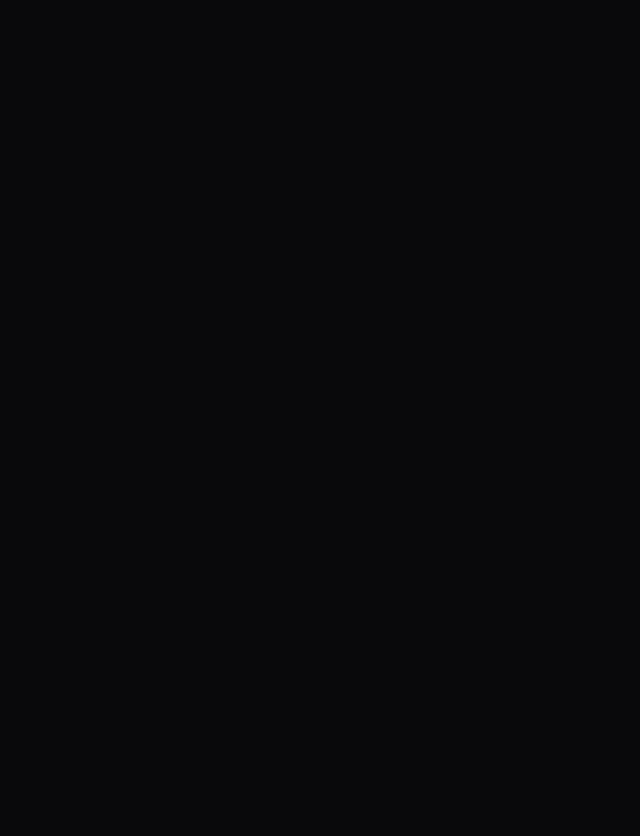
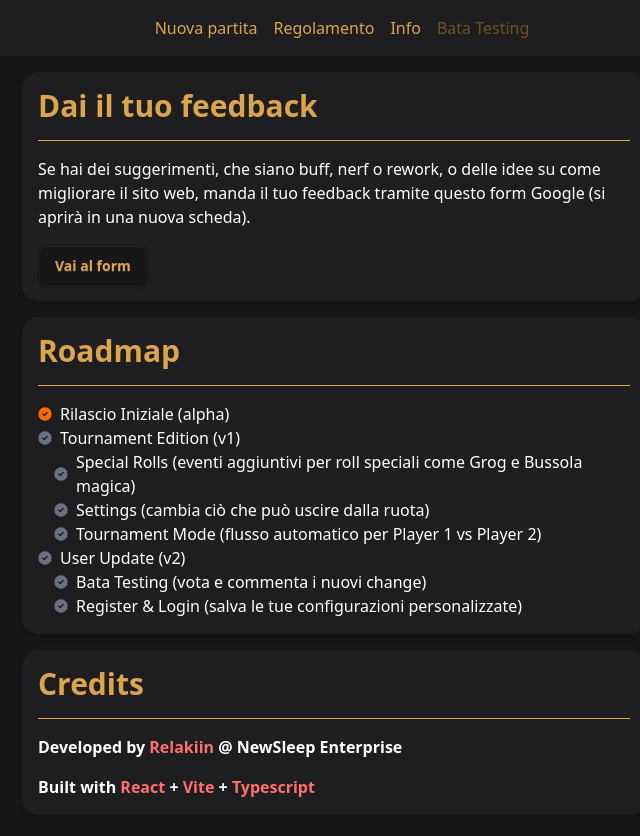
Before and after one commit to Relakiin/batanga-fe, a React (Vite) app: page /info in a window 1280 px wide. Before the commit this address had no page. Shown: the top 836 px of the page, without its empty margins (306-946 px from the left). Before the commit the page ends 800 px from the top, so only its background shows below. Built offline with nearby package versions, Linux system fonts and the light colour scheme.

Commit message:
renamed feedback page to info and added content, added random time offset to wheel onStop

```diff
--- a/src/components/BatangaWheel.tsx
+++ b/src/components/BatangaWheel.tsx
@@ -85,8 +85,11 @@ const BatangaWheel = ({ items, onResult }: BatangaWheelProps) => {
 
   const handleSpin = async () => {
     if (spinning) {
+      const offset = Math.round(Math.random() * 500);
       setSpinning(false);
-      onStop();
+      setTimeout(() => {
+        onStop();
+      }, offset);
     } else {
       setSpinning(true);
       onStart();
--- a/src/components/Header.tsx
+++ b/src/components/Header.tsx
@@ -49,17 +49,17 @@ const Header = () => {
             </Link>
           </li>
           <li>
-            <Link to="/feedback" className="hover:underline">
+            <Link to="/info" className="hover:underline">
               {isMobile ? (
                 <button
                   className={clsx('btn', {
-                    'btn-secondary': location.pathname === Paths.FEEDBACK,
+                    'btn-secondary': location.pathname === Paths.INFO,
                   })}
                 >
                   <MdFeedback size={20} />
                 </button>
               ) : (
-                'Feedback'
+                'Info'
               )}
             </Link>
           </li>
--- a/src/components/Menu.tsx
+++ b/src/components/Menu.tsx
@@ -19,7 +19,7 @@ const Menu = ({ items }: MenuProps) => {
 
   const buildItems = (items: MenuItem[]) => {
     return items.map((item) => (
-      <li key={item.id}>
+      <li>
         {item.subItems ? (
           <details>
             <summary>{item.name}</summary>
--- /dev/null
+++ b/src/data/roadmapInfo.ts
@@ -0,0 +1,44 @@
+export interface RoadmapInfo {
+  text: string;
+  done: boolean;
+  subitems?: RoadmapInfo[];
+}
+
+export const roadmap: RoadmapInfo[] = [
+  {
+    text: 'Rilascio Iniziale (alpha)',
+    done: true,
+  },
+  {
+    text: 'Tournament Edition (v1)',
+    done: false,
+    subitems: [
+      {
+        text: 'Special Rolls (eventi aggiuntivi per roll speciali come Grog e Bussola magica)',
+        done: false,
+      },
+      {
+        text: 'Settings (cambia ciò che può uscire dalla ruota)',
+        done: false,
+      },
+      {
+        text: 'Tournament Mode (flusso automatico per Player 1 vs Player 2)',
+        done: false,
+      },
+    ],
+  },
+  {
+    text: 'User Update (v2)',
+    done: false,
+    subitems: [
+      {
+        text: 'Bata Testing (vota e commenta i nuovi change)',
+        done: false,
+      },
+      {
+        text: 'Register & Login (salva le tue configurazioni personalizzate)',
+        done: false,
+      },
+    ],
+  },
+];
--- a/src/main.tsx
+++ b/src/main.tsx
@@ -6,7 +6,7 @@ import Layout from './components/Layout';
 import Landing from './pages/Landing';
 import Play from './pages/Play';
 import Rules from './pages/Rules';
-import Feedback from './pages/Feedback';
+import Info from './pages/Info';
 
 createRoot(document.getElementById('root')!).render(
   <StrictMode>
@@ -16,7 +16,7 @@ createRoot(document.getElementById('root')!).render(
             <Route index element={<Landing />} />
             <Route path="/play" element={<Play />} />
             <Route path="/rules" element={<Rules />} />
-            <Route path="/feedback" element={<Feedback />} />
+            <Route path="/info" element={<Info />} />
           </Route>
         </Routes>
       </BrowserRouter>
--- a/src/pages/Feedback.tsx
+++ /dev/null
@@ -1,11 +0,0 @@
-import { Link } from 'react-router-dom';
-
-function Feedback() {
-  return (
-    <Link to="/play">
-      <button className="btn">Vai alla ruota</button>
-    </Link>
-  );
-}
-
-export default Feedback;
--- /dev/null
+++ b/src/pages/Info.tsx
@@ -0,0 +1,95 @@
+import { roadmap, RoadmapInfo } from '../data/roadmapInfo';
+
+function Info() {
+  const buildRoadMap = (steps: RoadmapInfo[], level = 0) => {
+    return (
+      <ul className="list-none">
+        {steps.map((step, index) => (
+          <li key={index} className="flex flex-col">
+            <div
+              className="flex items-center"
+              style={{ marginLeft: `${level * 16}px` }}
+            >
+              <svg
+                className={`w-3.5 h-3.5 me-2 shrink-0 ${
+                  step.done ? 'text-orange-500' : 'text-gray-500'
+                }`}
+                aria-hidden="true"
+                xmlns="http://www.w3.org/2000/svg"
+                fill="currentColor"
+                viewBox="0 0 20 20"
+              >
+                <path d="M10 .5a9.5 9.5 0 1 0 9.5 9.5A9.51 9.51 0 0 0 10 .5Zm3.707 8.207-4 4a1 1 0 0 1-1.414 0l-2-2a1 1 0 0 1 1.414-1.414L9 10.586l3.293-3.293a1 1 0 0 1 1.414 1.414Z" />
+              </svg>
+              {step.text}
+            </div>
+            {step.subitems &&
+              step.subitems.length > 0 &&
+              buildRoadMap(step.subitems, level + 1)}
+          </li>
+        ))}
+      </ul>
+    );
+  };
+
+  return (
+    <div className="flex flex-col items-center p-4 bg-base-200 min-h-screen">
+      <div className="flex flex-col gap-4 w-1/2">
+        <div className="card bg-base-300 shadow-md p-4 gap-4">
+          <h2 className="text-3xl font-bold text-base-content">
+            Dai il tuo feedback
+          </h2>
+          <hr></hr>
+          <div className="text-primary">
+            <p>
+              Se hai dei suggerimenti, che siano buff, nerf o rework, o delle
+              idee su come migliorare il sito web, manda il tuo feedback tramite
+              questo form Google (si aprirà in una nuova scheda).
+            </p>
+          </div>
+          <a href="https://forms.gle/o1Acx8t98y4Bhxap7" target="_blank">
+            <button className="btn">Vai al form</button>
+          </a>
+        </div>
+        <div className="card bg-base-300 shadow-md p-4 gap-4">
+          <h2 className="text-3xl font-bold text-base-content">Roadmap</h2>
+          <hr></hr>
+          <div className="text-primary">{buildRoadMap(roadmap)}</div>
+        </div>
+        <div className="card bg-base-300 shadow-md p-4 gap-4">
+          <h2 className="text-3xl font-bold text-base-content">Credits</h2>
+          <hr></hr>
+          <div className="text-primary font-bold">
+            Developed by{' '}
+            <a
+              href="https://x.com/Relakiin"
+              className="hover:underline text-error"
+            >
+              Relakiin
+            </a>{' '}
+            @ NewSleep Enterprise
+          </div>
+          <div className="text-primary font-bold">
+            Built with{' '}
+            <a href="https://react.dev/" className="hover:underline text-error">
+              React
+            </a>{' '}
+            +{' '}
+            <a href="https://vite.dev/" className="hover:underline text-error">
+              Vite
+            </a>{' '}
+            +{' '}
+            <a
+              href="https://www.typescriptlang.org/"
+              className="hover:underline text-error"
+            >
+              Typescript
+            </a>{' '}
+          </div>
+        </div>
+      </div>
+    </div>
+  );
+}
+
+export default Info;
--- a/src/pages/Play.tsx
+++ b/src/pages/Play.tsx
@@ -70,6 +70,14 @@ function Play() {
           <BatangaTable data={tableContent} />
         </div>
       </div>
+
+      {!isMobile && (
+        <div className="flex justify-center mt-10">
+          <div className="text-primary glass text-center p-10 w-1/4">
+            Settings (coming soon)
+          </div>
+        </div>
+      )}
     </div>
   );
 }
--- a/src/utils/batangaWheelDataMapper.tsx
+++ b/src/utils/batangaWheelDataMapper.tsx
@@ -23,7 +23,7 @@ export const mapDataToTableEntries = (data: BatangaTableData[]) => {
   return data
     .map((entry) => {
       return (
-        <tr key={entry.data.id}>
+        <tr>
           <td>{entry.player || '-'}</td>
           <td>{entry.type}</td>
           <td>{entry.data.name}</td>
@@ -62,7 +62,7 @@ export const mapDataToCollapse = (data: BatangaTableData[]) => {
   return data
     .map((entry) => {
       return (
-        <div key={entry.data.id}>
+        <div>
           <details className="collapse collapse-arrow bg-base-300">
             <summary className="collapse-title text-s font-medium">
               {entry.player && 'Player ' + entry.player + '| '} {entry.type} |{' '}
--- a/src/utils/enums/Paths.ts
+++ b/src/utils/enums/Paths.ts
@@ -2,5 +2,5 @@ export enum Paths {
   INDEX = '/',
   PLAY = '/play',
   RULES = '/rules',
-  FEEDBACK = '/feedback',
+  INFO = '/INFO',
 }
```
